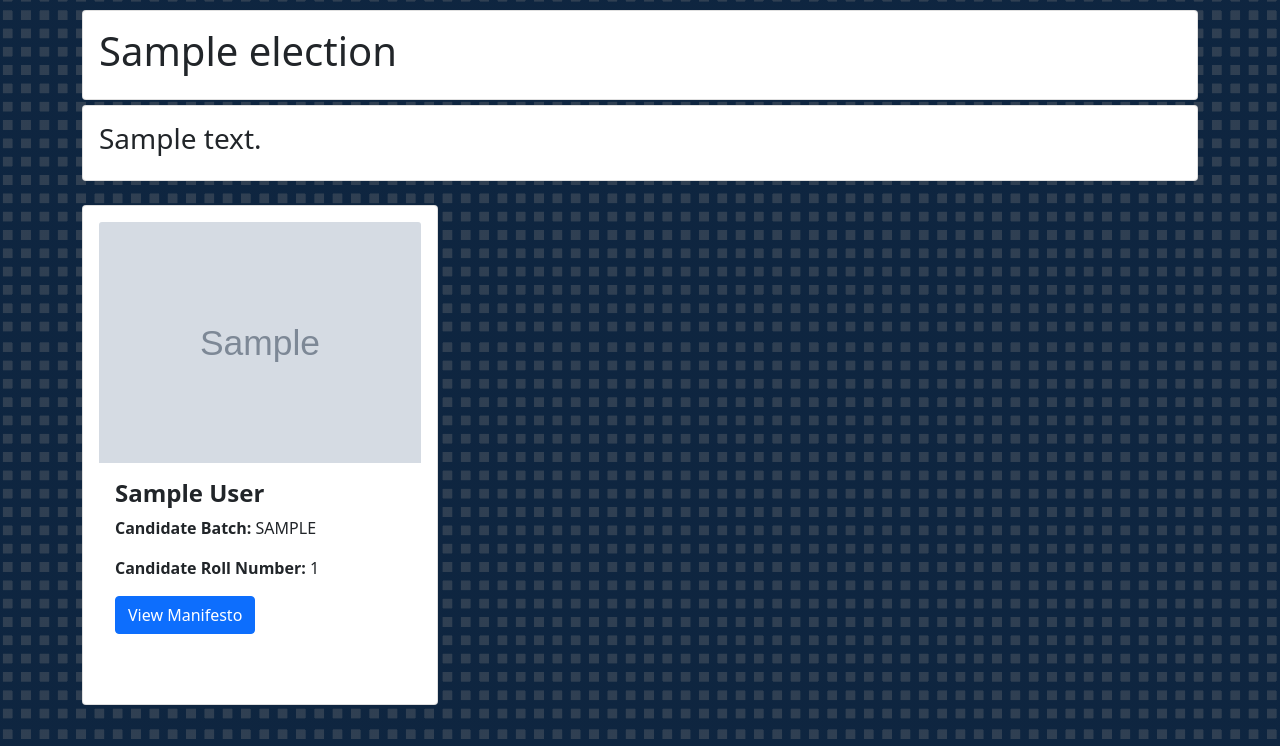
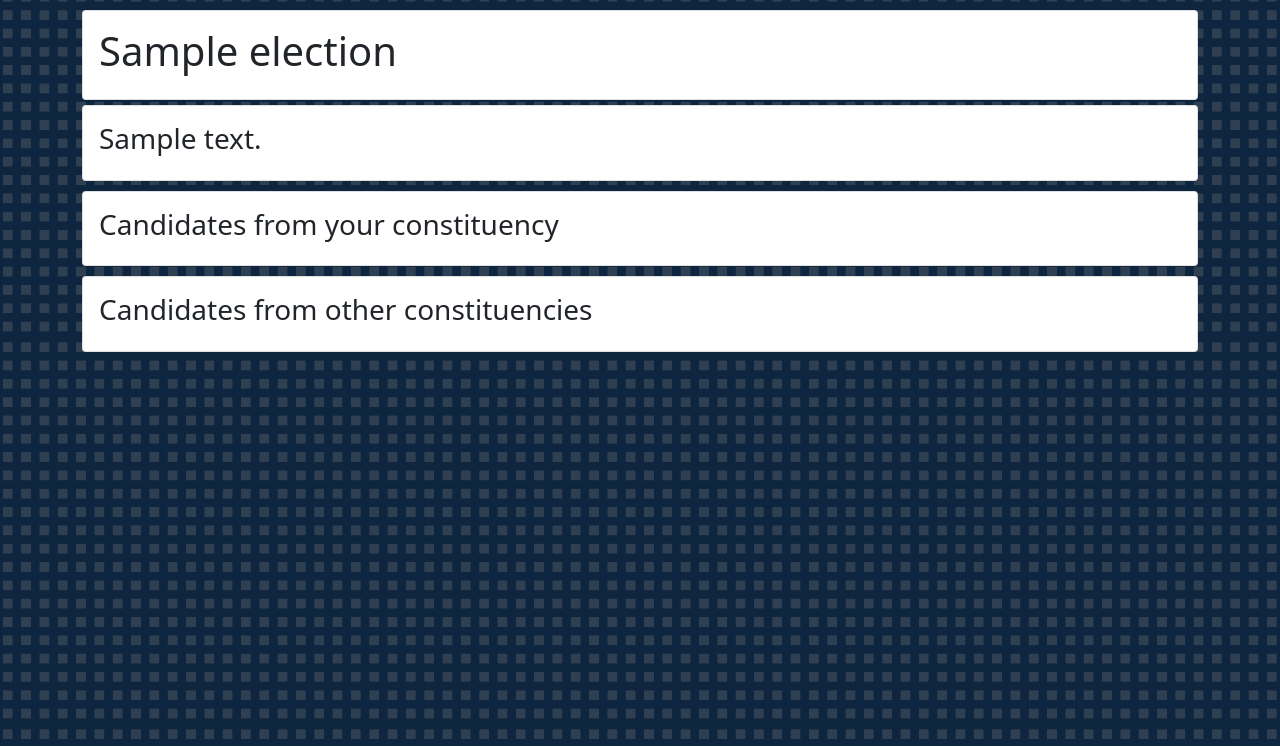
Before and after one commit to GaurangTandon/election-portal, a Flask app: page /1 in a window 1280 px wide. Shown: the part 54-800 px from the top of the page. Run offline with Flask 2, Linux system fonts and the light colour scheme; tables that the repository leaves empty hold one stand-in row (values such as "Sample post"); grey boxes marked "Sample" are stand-in pictures; some libraries are stand-ins or nearby versions.

Commit message:
added constituencies and made card lengths uniform in election.html template

```diff
--- a/backend/templates/election/election.html
+++ b/backend/templates/election/election.html
@@ -12,23 +12,48 @@
       </div>
     </div>
 
+    <div class="card" id="main-card">
+      <div class="card-body" id="heading-card">
+        <h3>Candidates from your constituency</h3>
+      </div>
+    </div>
     <div class="row row-cols-1 d-flex row-cols-md-3 g-4" id="card-group">
-      {% for candidate in candidates %}
+      {% for candidate in election.eligible_candidates %}
       <div class="col">
-        <div class="card card-body flex-fill" id="candidate-card">
-          <img src="{{ url_for('static', filename=candidate.photo ) }}" class="card-img-top" alt="Card image cap">
+        <div class="card h-100">
+          <img class="img-fluid rounded" src="{{ url_for('static', filename=candidate.photo ) }}" class="card-img-top" alt="{{ url_for('static', filename='candidates/default.jpg') }}">
           <div class="card-body">
             <h4 class="card-title"><b>{{ candidate.user.name }}</b></h4>
             <p class="card-text"><b>Candidate Batch: </b>{{ candidate.user.batch | upper}}</p>
             <p class="card-text"><b>Candidate Roll Number: </b>{{ candidate.user.roll_number }}</p>
             <a class="btn btn-primary" href="{{ url_for('elections.candidate_info', election_id = election.id, user_id = candidate.user.id) }}" role="button">View Manifesto</a>
-            <p></p>
-            <!-- <p class="card-text"><small class="text-muted">Last updated 3 mins ago</small></p> -->
           </div>
         </div>
       </div>
       {% endfor %}
     </div>
+
+    <div class="card" id="main-card">
+      <div class="card-body" id="heading-card">
+        <h3>Candidates from other constituencies</h3>
+      </div>
+    </div>
+    <div class="row row-cols-1 d-flex row-cols-md-3 g-4" id="card-group">
+      {% for candidate in election.ineligible_candidates %}
+      <div class="col">
+        <div class="card h-100">
+          <img class="img-fluid rounded" src="{{ url_for('static', filename=candidate.photo ) }}" class="card-img-top" alt="{{ url_for('static', filename='candidates/default.jpg') }}">
+          <div class="card-body">
+            <h4 class="card-title"><b>{{ candidate.user.name }}</b></h4>
+            <p class="card-text"><b>Candidate Batch: </b>{{ candidate.user.batch | upper}}</p>
+            <p class="card-text"><b>Candidate Roll Number: </b>{{ candidate.user.roll_number }}</p>
+            <a class="btn btn-primary" href="{{ url_for('elections.candidate_info', election_id = election.id, user_id = candidate.user.id) }}" role="button">View Manifesto</a>
+          </div>
+        </div>
+      </div>
+      {% endfor %}
+    </div>
+
   </div>
 {% if g.user %}
 {% include "election/vote.html" %}
```
